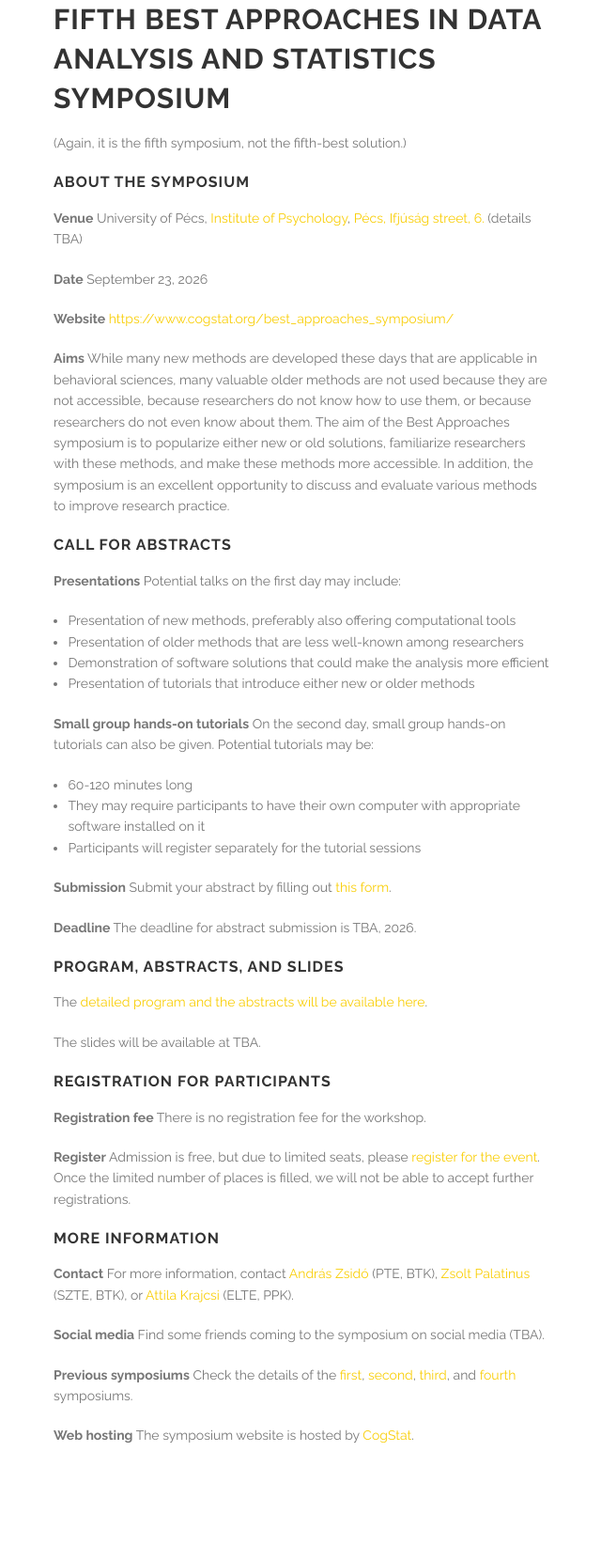
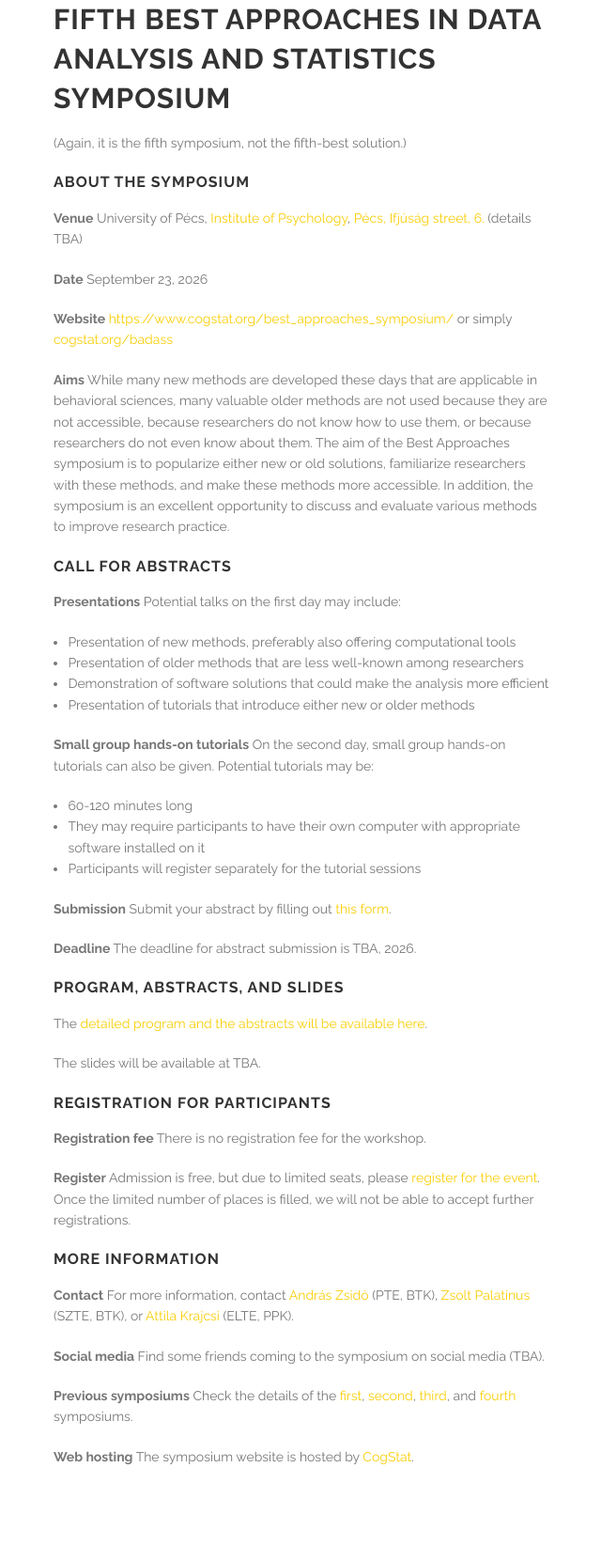
Before and after one commit to cogstat/cogstat_website, a Jekyll site: the page built from best_approaches_symposium/index.md, in a window 1280 px wide. Shown: the whole page at 94% size, without its empty margins (38-678 px from the left). Built offline with Jekyll 4.4.1, drawn with Linux system fonts in a browser that asks for light colours; before the commit the page ends 1639 px from its top, so only the background shows below that.

Commit message:
Update index.md

```diff
--- a/best_approaches_symposium/index.md
+++ b/best_approaches_symposium/index.md
@@ -13,7 +13,7 @@ __Venue__ University of Pécs, [Institute of Psychology](https://btk.pte.hu/en/i
 
 __Date__ September 23, 2026
 
-__Website__ [https://www.cogstat.org/best_approaches_symposium/](https://www.cogstat.org/best_approaches_symposium/)
+__Website__ [https://www.cogstat.org/best_approaches_symposium/](https://www.cogstat.org/best_approaches_symposium/) or simply [cogstat.org/badass](cogstat.org/badass)
 
 __Aims__ While many new methods are developed these days that are applicable in behavioral sciences, many valuable older methods are not used because they are not accessible, because researchers do not know how to use them, or because researchers do not even know about them. The aim of the Best Approaches symposium is to popularize either new or old solutions, familiarize researchers with these methods, and make these methods more accessible. In addition, the symposium is an excellent opportunity to discuss and evaluate various methods to improve research practice.
 
```
